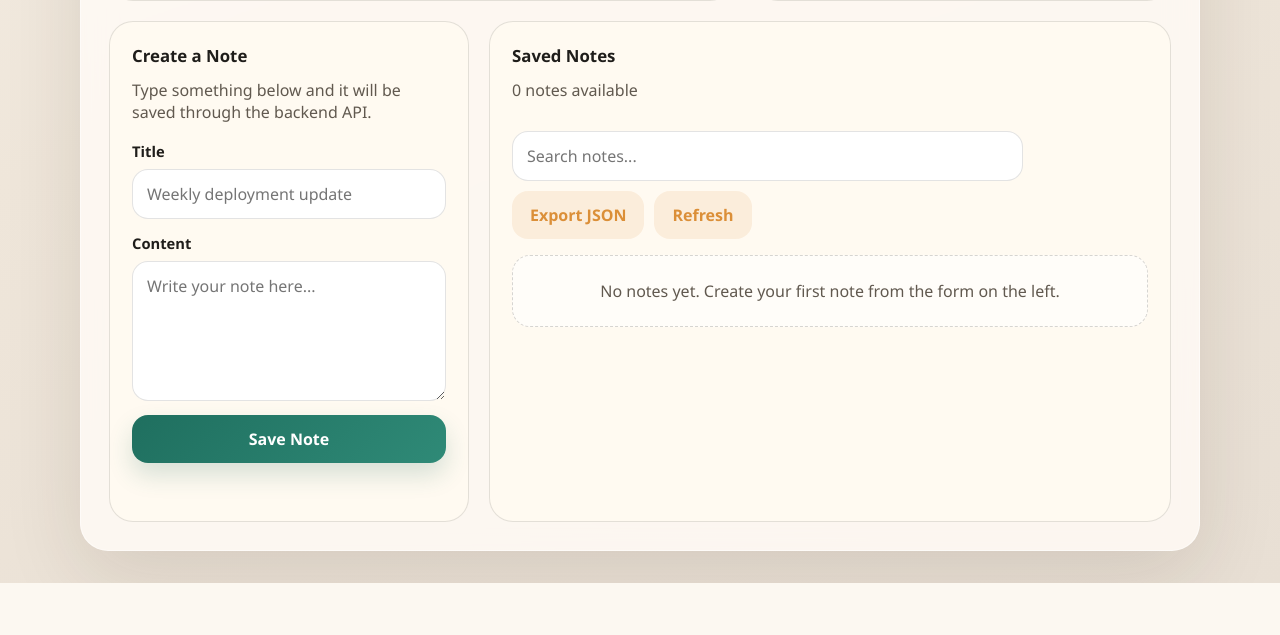
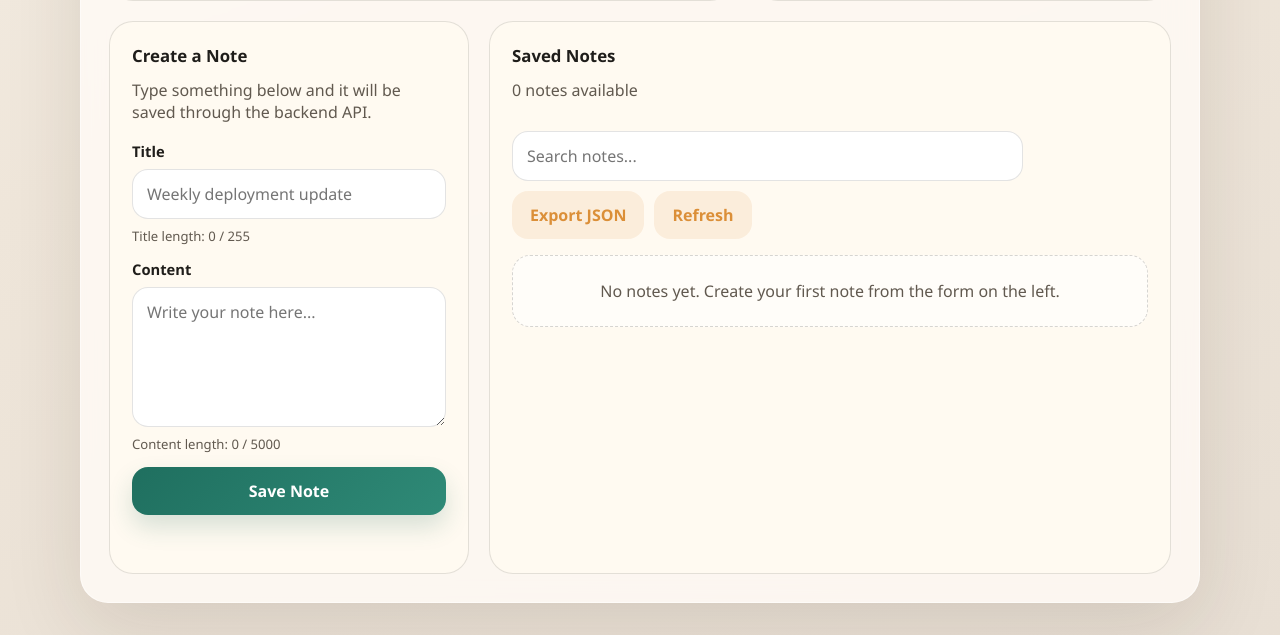
Before and after one commit to T1CoderNewbie/Cloud-Native, a Flask app: page / in a window 1280 px wide. Shown: the part 681-1316 px from the top of the page. Before the commit the page ends 1264 px from the top, so only its background shows below. Run offline with Flask 3, Linux system fonts and the light colour scheme; data that the repository does not hold is empty.

Commit message:
Add note composer character counters

```diff
--- a/templates/index.html
+++ b/templates/index.html
@@ -199,6 +199,11 @@
         display: grid;
         gap: 8px;
         margin-bottom: 14px;
+      }
+
+      .field-hint {
+        color: var(--muted);
+        font-size: 0.82rem;
       }
 
       label {
@@ -448,7 +453,15 @@
             <input id="editing-note-id" type="hidden" value="" />
             <div class="field">
               <label for="title">Title</label>
-              <input id="title" name="title" type="text" placeholder="Weekly deployment update" required />
+              <input
+                id="title"
+                name="title"
+                type="text"
+                maxlength="255"
+                placeholder="Weekly deployment update"
+                required
+              />
+              <small class="field-hint" id="title-counter">Title length: 0 / 255</small>
             </div>
 
             <div class="field">
@@ -456,8 +469,10 @@
               <textarea
                 id="content"
                 name="content"
+                maxlength="5000"
                 placeholder="Write your note here..."
               ></textarea>
+              <small class="field-hint" id="content-counter">Content length: 0 / 5000</small>
             </div>
 
             <button class="primary-btn" id="submit-btn" type="submit">Save Note</button>
@@ -509,6 +524,8 @@
       const statCount = document.getElementById("stat-count");
       const statTitleChars = document.getElementById("stat-title-chars");
       const statAverageContent = document.getElementById("stat-average-content");
+      const titleCounter = document.getElementById("title-counter");
+      const contentCounter = document.getElementById("content-counter");
       let currentSearchTerm = "";
 
       function setFlash(message, type = "success") {
@@ -519,6 +536,11 @@
       function clearFlash() {
         flash.textContent = "";
         flash.className = "flash";
+      }
+
+      function updateComposerCounters() {
+        titleCounter.textContent = `Title length: ${titleInput.value.length} / 255`;
+        contentCounter.textContent = `Content length: ${contentInput.value.length} / 5000`;
       }
 
       function formatDate(value) {
@@ -588,6 +610,7 @@
         submitBtn.textContent = "Save Note";
         cancelEditBtn.classList.add("hidden");
         noteForm.reset();
+        updateComposerCounters();
       }
 
       async function startEditingNote(noteId) {
@@ -608,6 +631,7 @@
           contentInput.value = note.content || "";
           submitBtn.textContent = "Update Note";
           cancelEditBtn.classList.remove("hidden");
+          updateComposerCounters();
           titleInput.focus();
           window.scrollTo({ top: 0, behavior: "smooth" });
         } catch (error) {
@@ -735,6 +759,8 @@
         const query = currentSearchTerm ? `?q=${encodeURIComponent(currentSearchTerm)}` : "";
         window.open(`/notes/export${query}`, "_blank", "noopener,noreferrer");
       });
+      titleInput.addEventListener("input", updateComposerCounters);
+      contentInput.addEventListener("input", updateComposerCounters);
       searchInput.addEventListener("input", (event) => {
         currentSearchTerm = event.target.value.trim();
         loadNotes();
```
Also changed, not shown: tests/test_app.py (+2 -0 lines).
